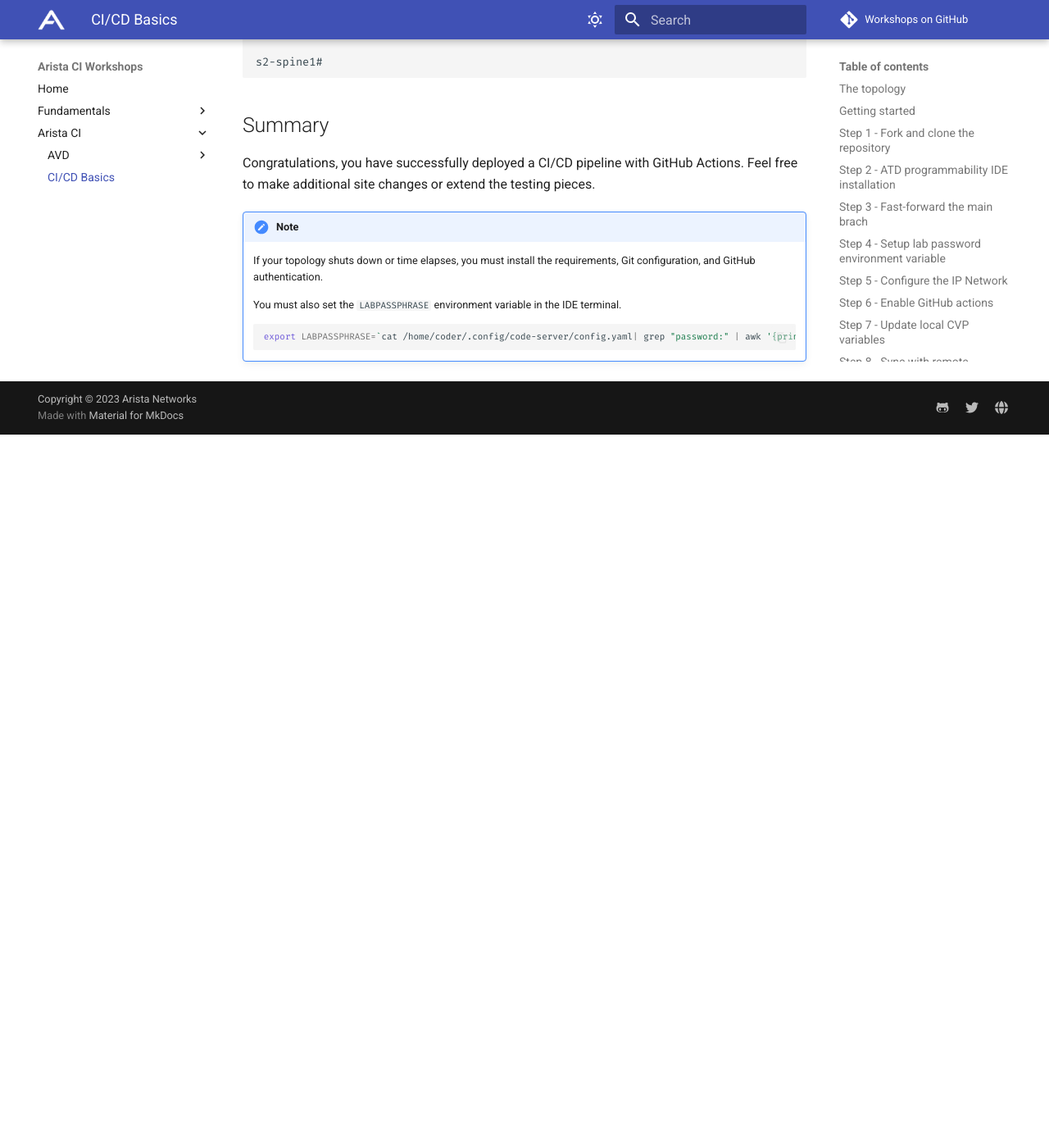
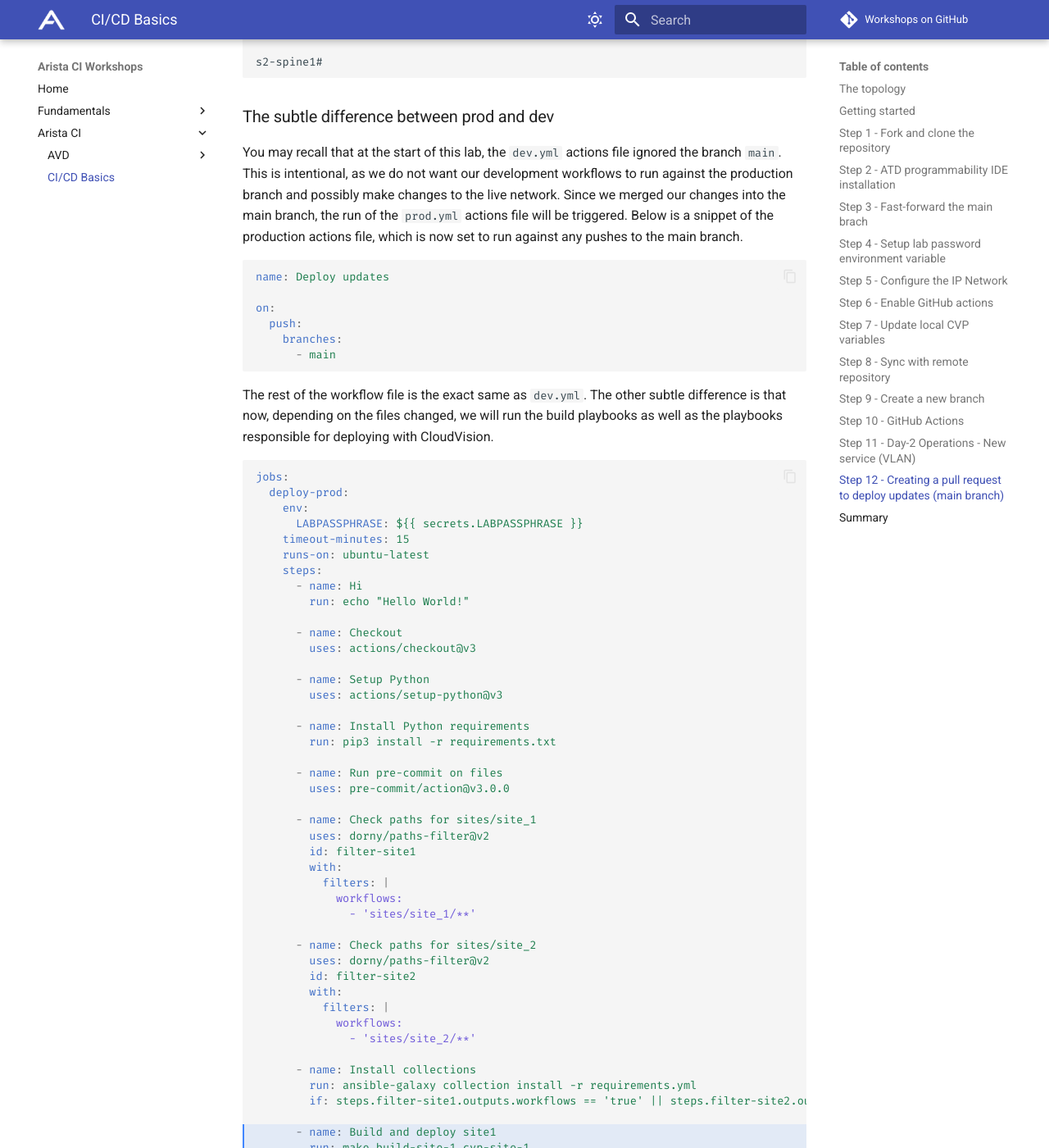
Before and after one commit to aristanetworks/avd-workshops, an MkDocs documentation site: the page built from workshops/cicd-basics.md, in a window 1280 px wide and 1400 px high, scrolled down 19201 px. Shown: the whole window at 82% size. Built offline with MkDocs 1.6.1 and Material for MkDocs 9.7.7, drawn with Linux system fonts in a browser that asks for light colours; comment, search, counter and statistics services are not loaded; before the commit the page ends 19731 px from its top, so only the background shows below that; some of the changed text lies outside the part shown.

Commit message:
adding explanation on the prod actions file

````diff
--- a/workshops/cicd-basics.md
+++ b/workshops/cicd-basics.md
@@ -688,7 +688,7 @@
 
 ![Merge PR 2](assets/images/merge-pr-2.png)
 
-At this point, this will kick off our second workflow (`prod.yml`) against the `main` branch. This workflow will build and deploy our updates with CVP. If you go to the "Provisioning" tab of CVP, you should be able to see tasks and pending changes. This workflow will automatically run any pending tasks for us. We can optionally connect to one of the spines at either site to see the new VLANs.
+At this point, this will kick off our production workflow (`prod.yml`) against the `main` branch. The `prod.yml` workflow will build and deploy our updates with CVP. If you go to the "Provisioning" tab of CVP, you should be able to see tasks and pending changes. This workflow will automatically run any pending tasks for us. We can optionally connect to one of the spines at either site to see the new VLANs.
 
 ![Deploy production](assets/images/deploy-prod.png)
 
@@ -718,6 +718,94 @@
 s2-spine1#
 ```
 
+### The subtle difference between prod and dev
+
+You may recall that at the start of this lab, the `dev.yml` actions file ignored the branch `main`. This is intentional, as we do not want our development workflows to run against the production branch and possibly make changes to the live network. Since we merged our changes into the main branch, the run of the `prod.yml` actions file will be triggered. Below is a snippet of the production actions file, which is now set to run against any pushes to the main branch.
+
+```yaml
+name: Deploy updates
+
+on:
+  push:
+    branches:
+      - main
+```
+
+The rest of the workflow file is the exact same as `dev.yml`. The other subtle difference is that now, depending on the files changed, we will run the build playbooks as well as the playbooks responsible for deploying with CloudVision.
+
+```yaml hl_lines="43-49"
+jobs:
+  deploy-prod:
+    env:
+      LABPASSPHRASE: ${{ secrets.LABPASSPHRASE }}
+    timeout-minutes: 15
+    runs-on: ubuntu-latest
+    steps:
+      - name: Hi
+        run: echo "Hello World!"
+
+      - name: Checkout
+        uses: actions/checkout@v3
+
+      - name: Setup Python
+        uses: actions/setup-python@v3
+
+      - name: Install Python requirements
+        run: pip3 install -r requirements.txt
+
+      - name: Run pre-commit on files
+        uses: pre-commit/action@v3.0.0
+
+      - name: Check paths for sites/site_1
+        uses: dorny/paths-filter@v2
+        id: filter-site1
+        with:
+          filters: |
+            workflows:
+              - 'sites/site_1/**'
+
+      - name: Check paths for sites/site_2
+        uses: dorny/paths-filter@v2
+        id: filter-site2
+        with:
+          filters: |
+            workflows:
+              - 'sites/site_2/**'
+
+      - name: Install collections
+        run: ansible-galaxy collection install -r requirements.yml
+        if: steps.filter-site1.outputs.workflows == 'true' || steps.filter-site2.outputs.workflows == 'true'
+
+      - name: Build and deploy site1
+        run: make build-site-1 cvp-site-1
+        if: steps.filter-site1.outputs.workflows == 'true'
+
+      - name: Build and deploy site2
+        run: make build-site-2 cvp-site-2
+        if: steps.filter-site2.outputs.workflows == 'true'
+
+```
+
+Below is an example of an Ansible playbook that leverages the `arista.avd.eos_config_deploy_cvp` role to push new configlets to CVP, assign configlets to devices, create tasks, and optionally approve the change controls to push updates to our network. The playbook also targets the `cvp` host. If you recall, we updated the host value to its public URL earlier. Therefore, this GitHub actions workflow can communicate with our lab CloudVision instance and deploy our changes.
+
+```yaml
+---
+- name: Build Switch configuration
+  hosts: cvp
+  gather_facts: false
+
+  tasks:
+
+    - name: Generate Intended Config and Documentation
+      ansible.builtin.import_role:
+        name: arista.avd.eos_config_deploy_cvp
+      vars:
+        container_root: 'SITE1_FABRIC'
+        configlets_prefix: 'AVD'
+        state: present
+
+```
+
 ## Summary
 
 Congratulations, you have successfully deployed a CI/CD pipeline with GitHub Actions. Feel free to make additional site changes or extend the testing pieces.
````
